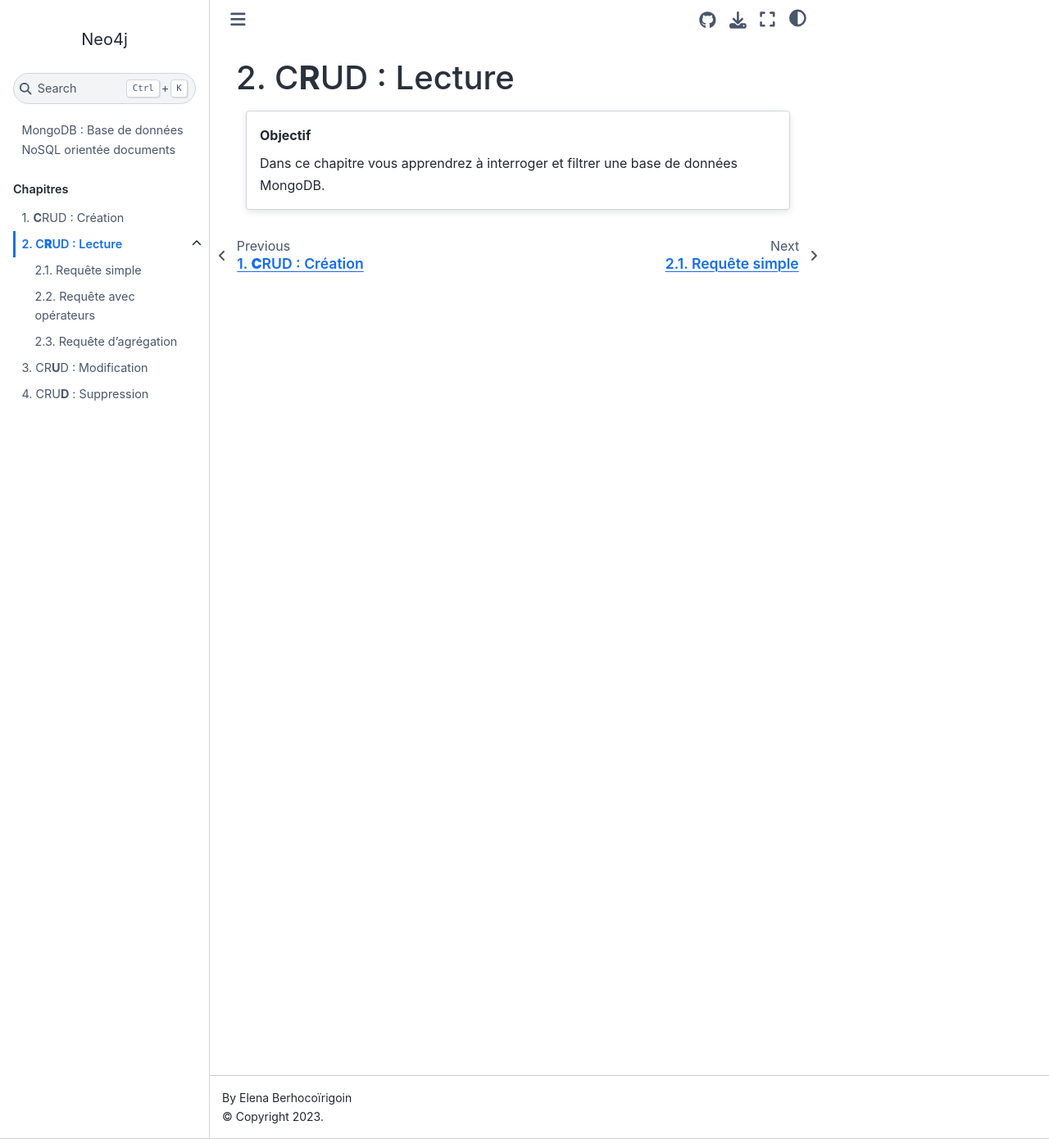
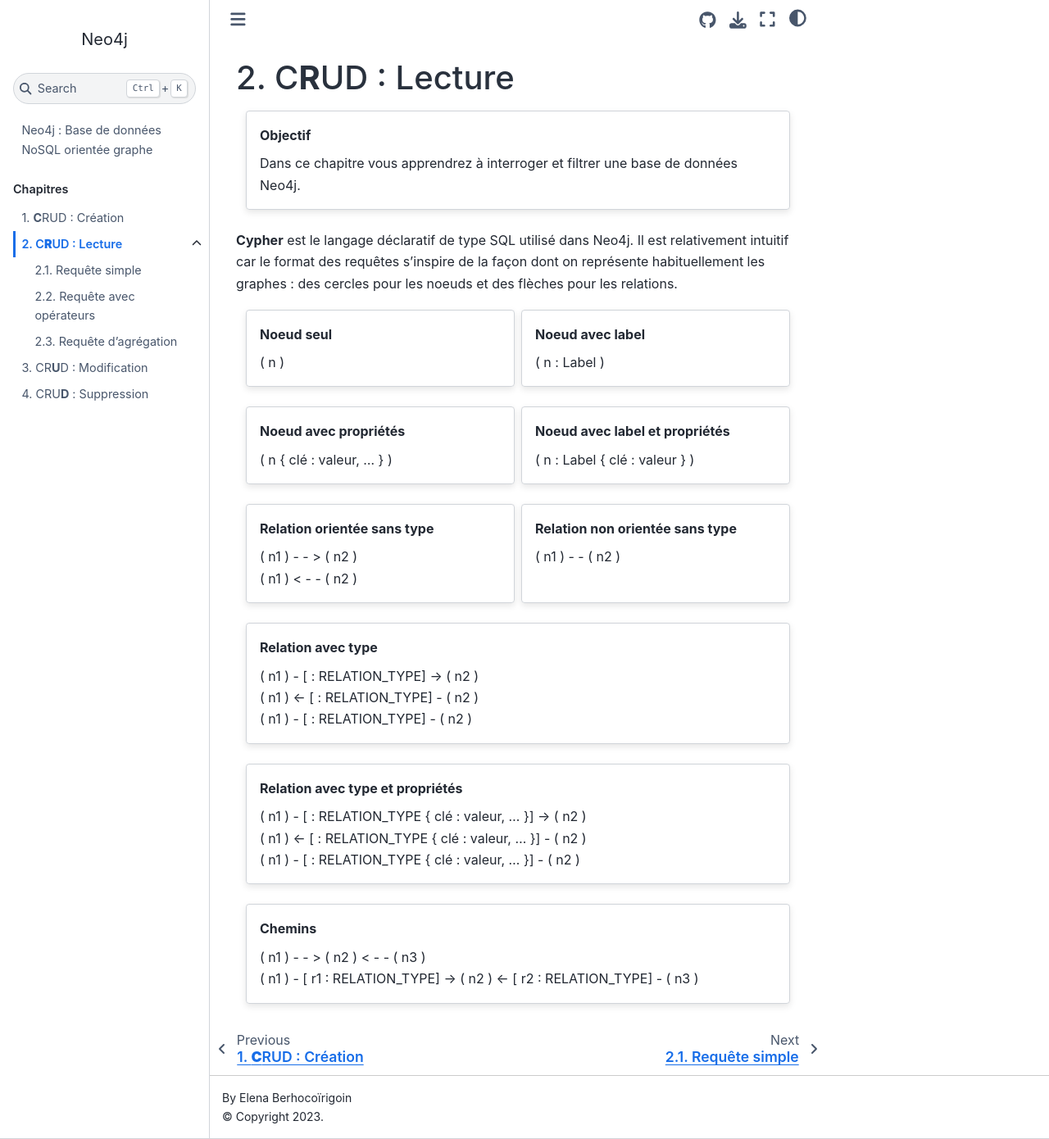
Before and after one commit to elenaberhoco/neo4j, a Jupyter Book: the page built from content/03_lecture.md, in a window 1280 px wide and 1390 px high. Shown: the whole window at 82% size. Built offline with Jupyter Book 1.0.4 settings and Sphinx 7.4.7 and the Sphinx Book theme 1.1.4, drawn with Linux system fonts in a browser that asks for light colours.

Commit message:
MODIFY 00_intro.md & 03_lecture.md | ./content

```diff
--- a/content/03_lecture.md
+++ b/content/03_lecture.md
@@ -20,6 +20,81 @@ kernelspec:
 :gutter: 1
 
 :::{grid-item-card} Objectif
-Dans ce chapitre vous apprendrez à interroger et filtrer une base de données MongoDB.
+Dans ce chapitre vous apprendrez à interroger et filtrer une base de données Neo4j.
 :::
 ::::
+
+**Cypher** est le langage déclaratif de type SQL utilisé dans Neo4j.
+Il est relativement intuitif car le format des requêtes s'inspire de la façon dont on représente habituellement les graphes : des cercles pour les noeuds et des flèches pour les relations.
+
+::::{grid}
+:gutter: 2
+
+:::{grid-item-card} Noeud seul
+( n )
+:::
+
+:::{grid-item-card} Noeud avec label
+( n : Label )
+:::
+
+::::
+
+::::{grid}
+:gutter: 2
+
+:::{grid-item-card} Noeud avec propriétés
+( n { clé : valeur, ... } )
+:::
+
+:::{grid-item-card} Noeud avec label et propriétés
+( n : Label { clé : valeur } )
+:::
+
+::::
+
+::::{grid}
+:gutter: 2
+
+:::{grid-item-card} Relation orientée sans type
+( n1 ) - - > ( n2 )
+( n1 ) < - - ( n2 )
+:::
+
+:::{grid-item-card} Relation non orientée sans type
+( n1 ) - - ( n2 )
+:::
+
+::::
+
+::::{grid}
+:gutter: 1
+
+:::{grid-item-card} Relation avec type
+( n1 ) - [ : RELATION_TYPE] -> ( n2 )
+( n1 ) <- [ : RELATION_TYPE] - ( n2 )
+( n1 ) - [ : RELATION_TYPE] - ( n2 )
+:::
+
+::::
+
+::::{grid}
+:gutter: 1
+
+:::{grid-item-card} Relation avec type et propriétés
+( n1 ) - [ : RELATION_TYPE { clé : valeur, ... }] -> ( n2 )
+( n1 ) <- [ : RELATION_TYPE { clé : valeur, ... }] - ( n2 )
+( n1 ) - [ : RELATION_TYPE { clé : valeur, ... }] - ( n2 )
+:::
+
+::::
+
+::::{grid}
+:gutter: 1
+
+:::{grid-item-card} Chemins
+( n1 ) - - > ( n2 ) < - - ( n3 )
+( n1 ) - [ r1 : RELATION_TYPE] -> ( n2 ) <- [ r2 : RELATION_TYPE] - ( n3 )
+:::
+
+::::
```
Also changed, not shown: content/00_intro.md (+25 -2 lines), 1 other file.
